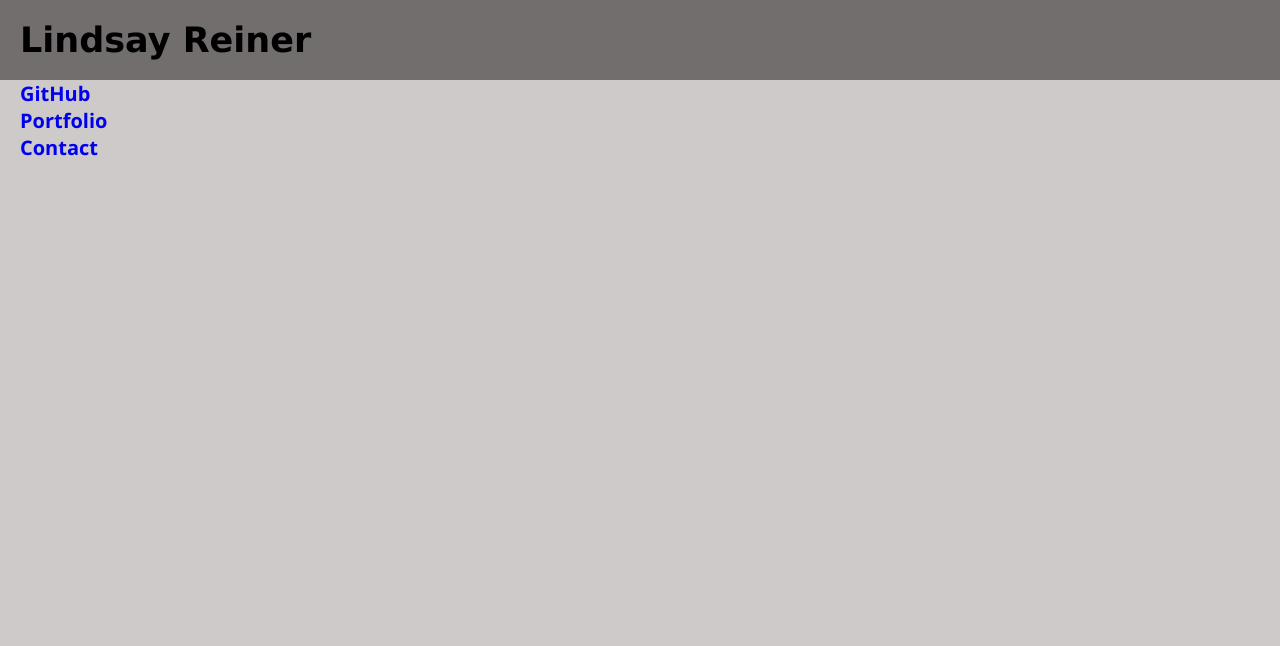
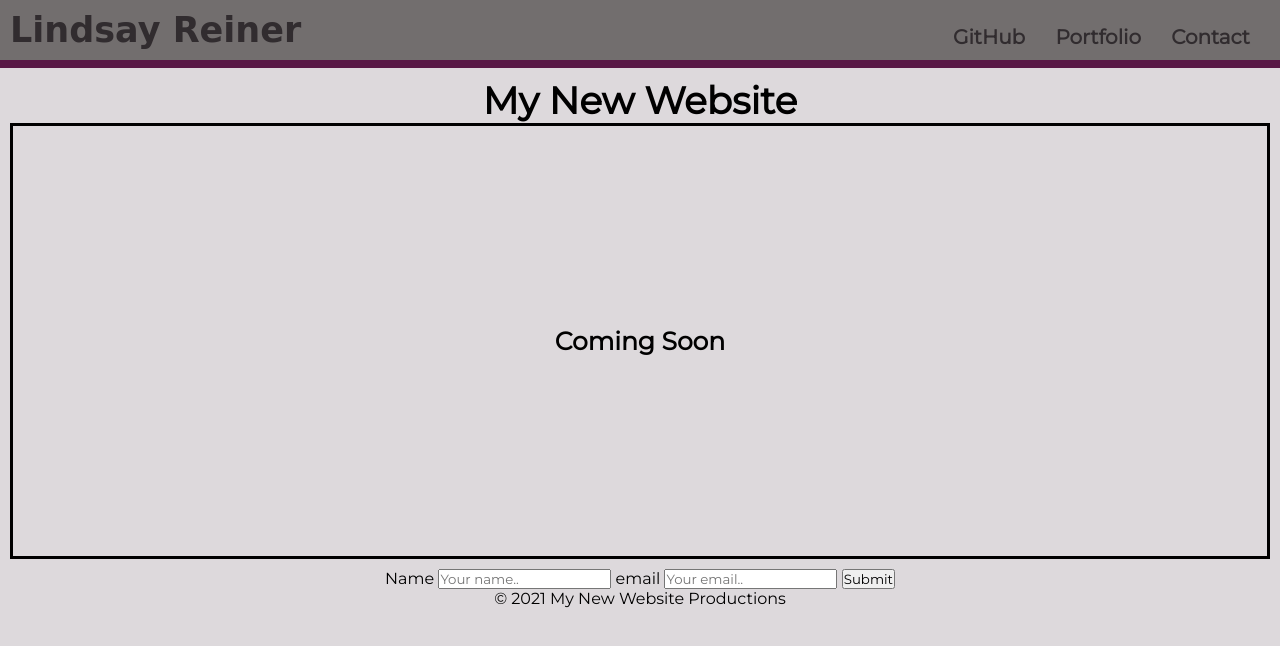
Before and after one commit to lindsayreiner/landing-page, a plain HTML site: page index.html in a window 1280 px wide. Drawn offline with Linux system fonts and the light colour scheme; a web font is replaced by a local one.

Commit message:
added header and footer

```diff
--- a/index.html
+++ b/index.html
@@ -3,13 +3,21 @@
     <head>
         <meta charset="UTF-8"/>
         <link rel="stylesheet" href="style.css">
+
+        <link rel="preconnect" href="https://fonts.googleapis.com">
+        <link rel="preconnect" href="https://fonts.gstatic.com" crossorigin>
+        <link href="https://fonts.googleapis.com/css2?family=Style+Script&display=swap" rel="stylesheet">
+
+        <link rel="preconnect" href="https://fonts.googleapis.com">
+        <link rel="preconnect" href="https://fonts.gstatic.com" crossorigin>
+        <link href="https://fonts.googleapis.com/css2?family=Montserrat&family=Style+Script&display=swap" rel="stylesheet">
+
         <title>Lindsay Codes</title>
     </head>
 
     <body>
         <header id="header">
             <h1>Lindsay Reiner</h1>
-        </header>
 
         <nav id="nav">
             <ul>
@@ -24,10 +32,11 @@
                 </li>
             </ul>
         </nav>
+    </header>
 
 
-    <article>
-        <section>
+    <article class='website-name'><h2>My New Website</h2>
+        <section class='coming-soon'>Coming Soon
 
         </section>
     </article>
@@ -40,7 +49,33 @@
 
 
 
-<footer></footer>
+<footer class='footer'>
+
+    <div class="container">
+        <form action="action_page.php">
+
+          <label for="name">Name</label>
+          <input type="text" id="fname" name="name" placeholder="Your name..">
+
+
+          <label for="email">email</label>
+          <input type="text" id="email" name="email" placeholder="Your email..">
+          </select>
+
+
+
+          <input type="submit" value="Submit">
+
+        </form>
+      </div>
+
+
+
+
+    <p>&copy; 2021 My New Website Productions</p>
+
+
+</footer>
 
 
 
--- a/style.css
+++ b/style.css
@@ -2,33 +2,71 @@
 box-sizing: border-box;
 padding: 0;
 margin: 0;
-font-family: 'Segoe UI', Tahoma, Geneva, Verdana, sans-serif;
+font-family: 'Montserrat', sans-serif;
 }
 
 body {
-    background-color: #cecac9;
-
+    background-color: #ddd9dc;
+    padding: 0px;
+    margin: 0px;
 }
 
 #header {
-    padding: 20px;
+    padding: 10px;
+    border-style: solid;
+    border-width: 8px;
+    border-top: 8px;
+    border-right: 0px;
+    border-left: 0px;
+    border-bottom-color: #581845;
+    border-top-color: black;
     background-color: #726e6e;
     color: #ffffff;
 }
 
+#header nav {
+    padding-top: 15px;
+    margin-right: 20px;
+    float: right;
+    font-weight: bolder;
+    font-size: 20px;
+}
+
+#header nav ul {
+    list-style-type: none;
+}
+
+#header nav ul li {
+    display: inline-block;
+    margin-left: 25px;
+}
+
 h1 {
-    color: black;
-    font-family: Verdana, Geneva, Tahoma, sans-serif;
+    color: #312c2f;
     display: inline-block;
+    font-family: 'Style Script', cursive;
     font-size: 35px;
 }
 
+a {
+    text-decoration: none;
+    color: #312c2f;
+}
 
-a {
-    padding: 20px;
-    text-align: right;
-    text-decoration: none;
-    font-weight: bold;
-    font-size: 20px;
+.website-name {
+    font-size: 25px;
+    font-weight: bolder;
+    text-align: center;
+    padding: 10px;
+}
+
+.coming-soon {
+    padding: 200px;
+    border-style: solid;
+}
+
+.footer {
+    text-align: center;
+    padding: 0px;
 
 }
```
